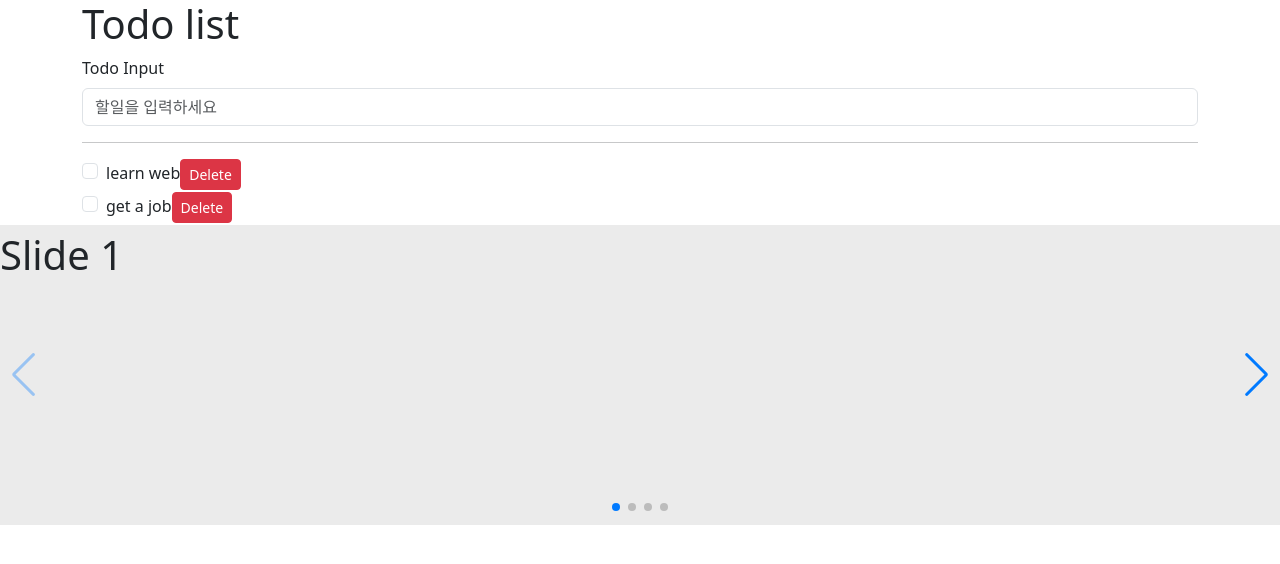
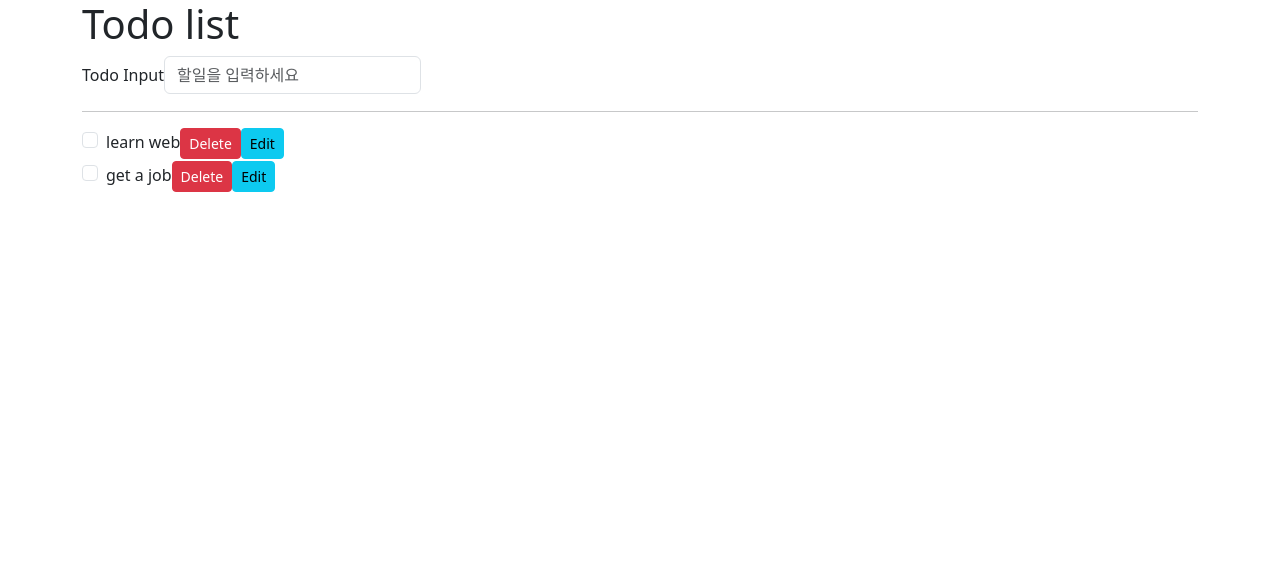
Before and after one commit to alikerock/react_todo_lecture, a React (Create React App) app: page / in a window 1280 px wide. Shown: the top 564 px of the page. Built offline with nearby package versions, Linux system fonts and the light colour scheme.

Commit message:
edit form

```diff
--- a/src/App.css
+++ b/src/App.css
@@ -1,8 +1,7 @@
-.swiper{
-  height: 300px;
+.form-control{
+  display: inline-block !important;
+  width: auto!important;
 }
-.swiper-slide {
-  background: #ebebeb;
-  font-size: 40px;
-  display: flex;
+.hidden{
+  display: none;
 }
--- a/src/App.js
+++ b/src/App.js
@@ -3,15 +3,6 @@ import 'bootstrap/dist/css/bootstrap.min.css';
 import { useEffect, useState } from 'react';
 import Form from 'react-bootstrap/Form';
 import Todo from './Todo';
-// Import Swiper React components
-import { Swiper, SwiperSlide } from 'swiper/react';
-import { Pagination, Navigation } from 'swiper/modules';
-
-// Import Swiper styles
-import 'swiper/css';
-import 'swiper/css/pagination';
-import 'swiper/css/navigation';
-
 
 function App() {
 
@@ -95,20 +86,7 @@ function App() {
           {todos}
         </div>
       </div>
-      <Swiper
-       modules={[Pagination, Navigation]}
-       pagination={{ clickable: true }}
-       navigation
-        spaceBetween={50}
-        slidesPerView={1}
-        onSlideChange={() => console.log('slide change')}
-        onSwiper={(swiper) => console.log(swiper)}
-      >
-        <SwiperSlide>Slide 1</SwiperSlide>
-        <SwiperSlide>Slide 2</SwiperSlide>
-        <SwiperSlide>Slide 3</SwiperSlide>
-        <SwiperSlide>Slide 4</SwiperSlide>
-      </Swiper>
+
     </>
   );
 }
--- a/src/Todo.js
+++ b/src/Todo.js
@@ -3,9 +3,17 @@ import Form from 'react-bootstrap/Form';
 
 
 const Todo = ({data,deleteTodo})=>{
+  const[mode, setMode] = useState('read');
   const[ischecked, setIschecked] = useState(false);
 
   let className = 'form-check-label';
+  let formClass = 'hidden';
+
+  if(mode === 'edit'){
+    className += ' hidden';
+    formClass = '';
+  }
+
   let deco = {};
   if(ischecked){
     className += ' text-muted';
@@ -19,6 +27,15 @@ const Todo = ({data,deleteTodo})=>{
   const todoDelete = () =>{
     deleteTodo(data.id);
   }
+  const todoEdit = () =>{
+    setMode('edit');
+  }
+  const handleEdit = () =>{
+
+  }
+  const changeMode = (val) =>{
+     setMode(val);
+  }
 
   return(
     <div className="form-check">
@@ -26,7 +43,15 @@ const Todo = ({data,deleteTodo})=>{
       <label className={className} style={deco} htmlFor={`todo${data.id}`}>
         {data.text}
       </label>
+      <form className={formClass}>
+        <input className="form-control" type="text" value={data.text} onChange={handleEdit} />
+        <button type="button" className="btn btn-secondary btn-sm">Update</button>
+        <button type="button" className="btn btn-secondary btn-sm" onClick={()=>{
+          changeMode('read');
+        }}>cancel</button>
+      </form>
       <button type="button" className="btn btn-danger btn-sm" onClick={todoDelete}>Delete</button>
+      <button type="button" className="btn btn-info btn-sm" onClick={todoEdit}>Edit</button>
     </div>
   )
 }
```
